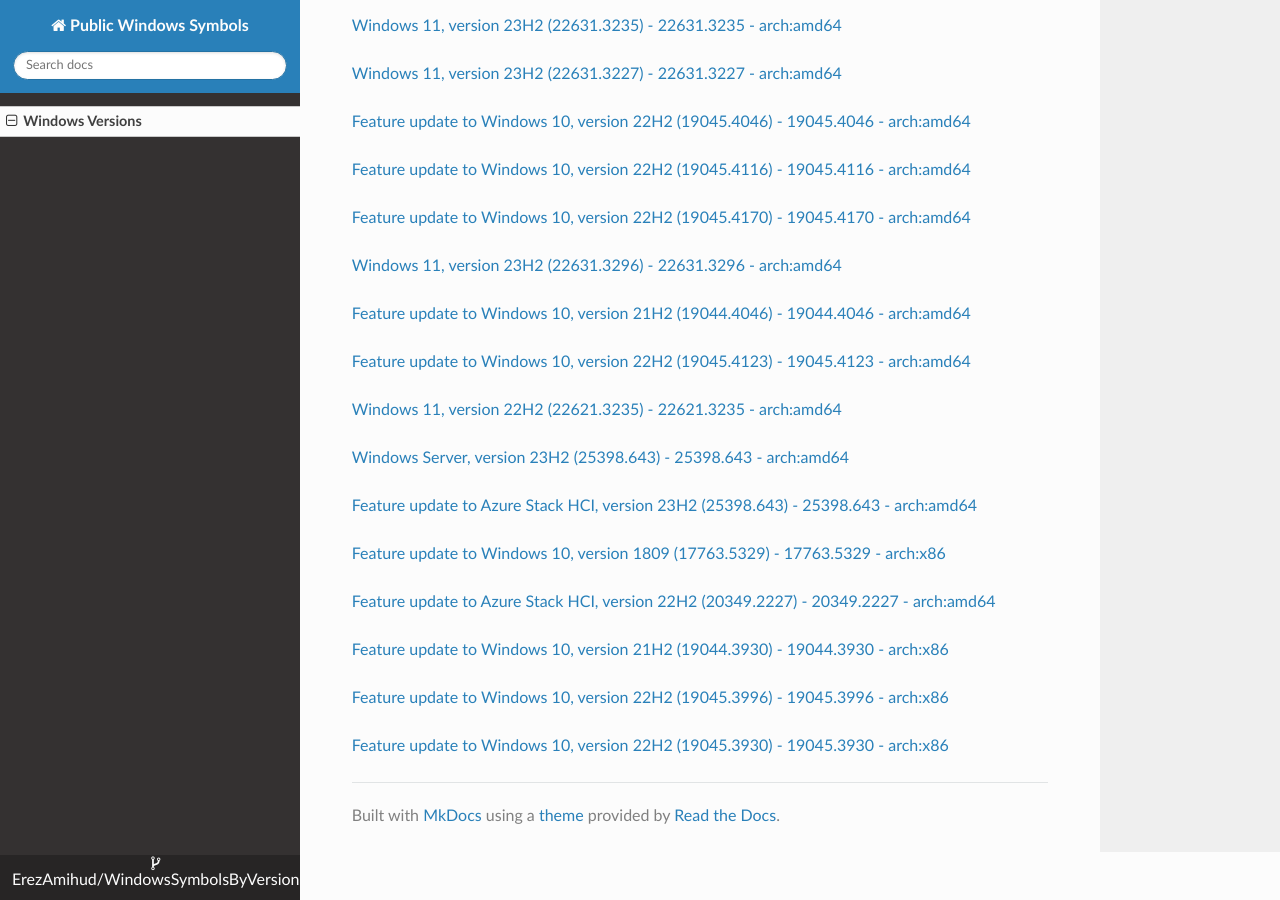
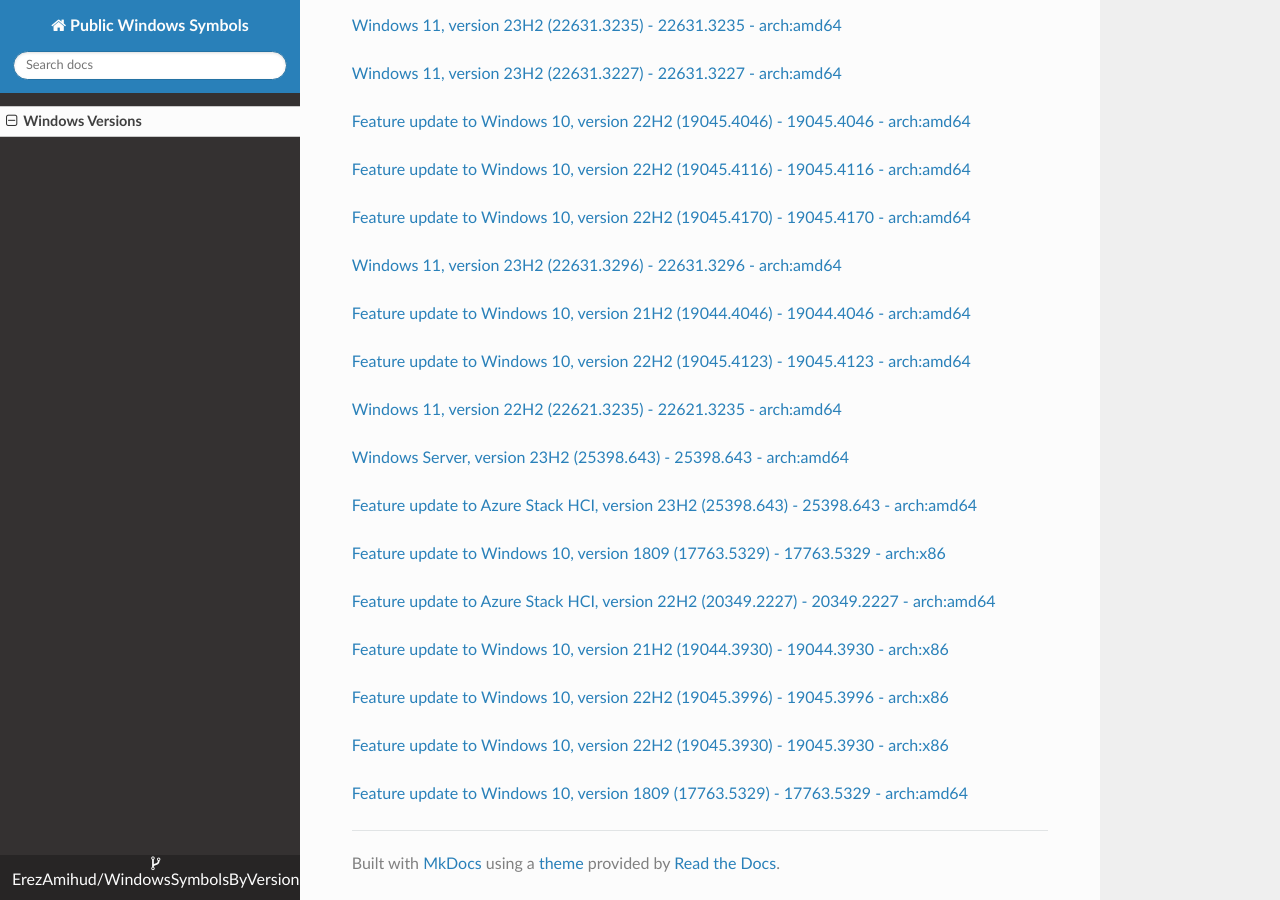
Before and after one commit to ErezAmihud/WindowsSymbolsByVersion, an MkDocs documentation site: the page built from docs/index.md, in a window 1280 px wide and 900 px high, scrolled down 18101 px. Built offline with MkDocs 1.6.1, drawn with Linux system fonts in a browser that asks for light colours; nearby versions of some CDN libraries.

Commit message:
Automated commit, add manifest for 57491d4e-16c1-4673-ae22-daef362f60a8

```diff
--- a/docs/index.md
+++ b/docs/index.md
@@ -994,3 +994,6 @@
 
 
 [Feature update to Windows 10, version 22H2 (19045.3930) - 19045.3930 - arch:x86](https://github.com/ErezAmihud/WindowsSymbolsByVersion/blob/main/manifests/927e7c93-ddba-426b-8912-34616f6c8ddd.manifest)
+
+
+[Feature update to Windows 10, version 1809 (17763.5329) - 17763.5329 - arch:amd64](https://github.com/ErezAmihud/WindowsSymbolsByVersion/blob/main/manifests/57491d4e-16c1-4673-ae22-daef362f60a8.manifest)
```
Also changed, not shown: process_builds.json (+1 -1 lines), 1 other file.
